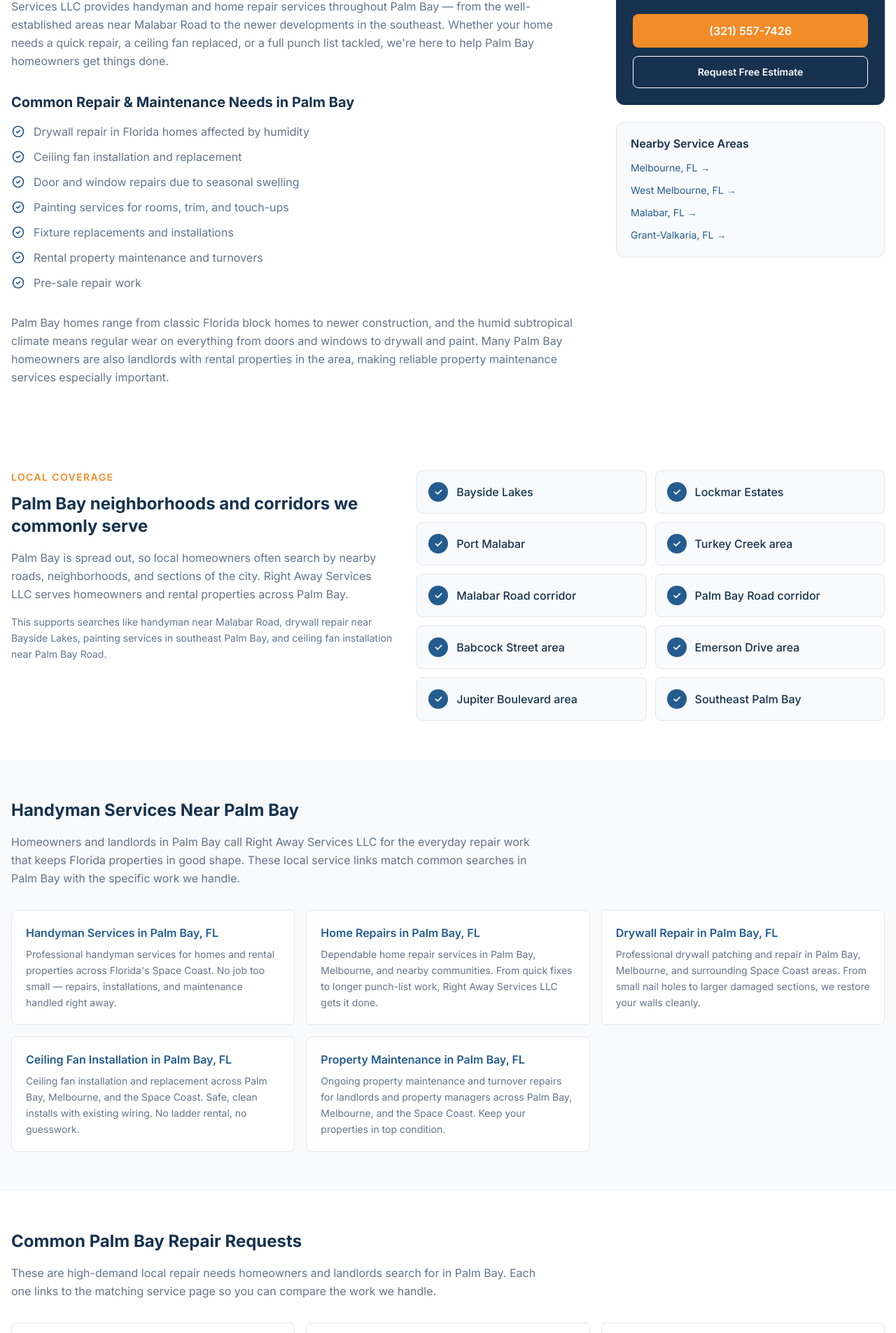
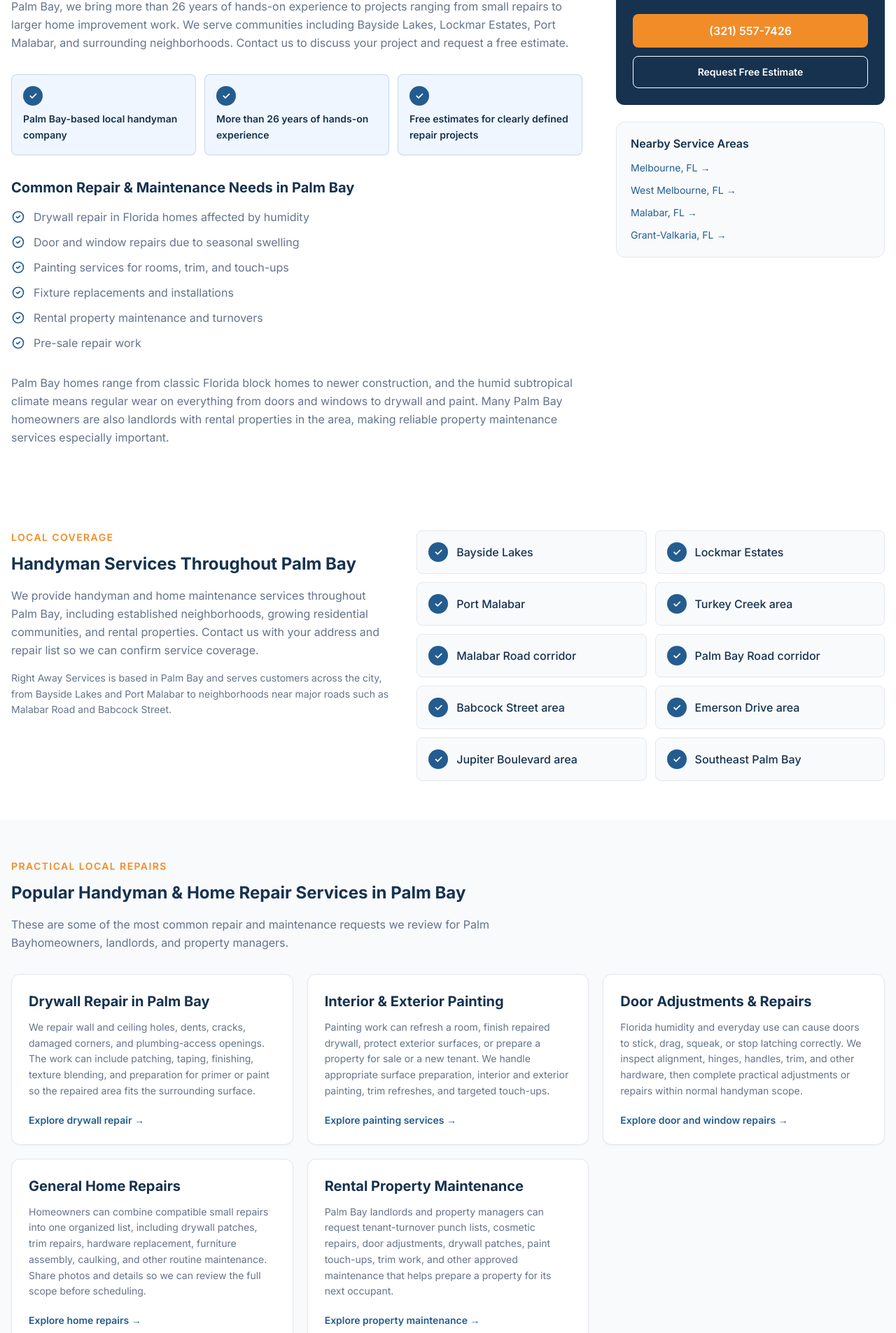
Before and after one commit to nomadghibi/rightawayservices, a Next.js app: page /service-areas/palm-bay-fl in a window 1280 px wide. Shown: the part 735-2640 px from the top of the page at 70% size. Built offline with nearby package versions, Linux system fonts and the light colour scheme.

Commit message:
Improve Palm Bay service area SEO

```diff
--- a/app/service-areas/[slug]/page.tsx
+++ b/app/service-areas/[slug]/page.tsx
@@ -476,7 +476,9 @@
           <div className="max-w-7xl mx-auto">
             <div className="rounded-xl border border-service-blue/20 bg-blue-50 p-6 md:flex md:items-center md:justify-between md:gap-8">
               <div className="max-w-3xl">
-                <p className="text-xs font-semibold uppercase tracking-widest text-accent mb-2">Melbourne homeowner guide</p>
+                <p className="text-xs font-semibold uppercase tracking-widest text-accent mb-2">
+                  {area.relatedResource.eyebrow ?? `${area.name} homeowner guide`}
+                </p>
                 <h2 className="text-xl font-bold text-navy mb-2">{area.relatedResource.title}</h2>
                 <p className="text-sm text-slate-gray leading-relaxed">{area.relatedResource.description}</p>
               </div>
--- a/content/localSeo.ts
+++ b/content/localSeo.ts
@@ -175,9 +175,9 @@
 export const localCoverageDetails = [
   {
     areaSlug: 'palm-bay-fl',
-    heading: 'Palm Bay neighborhoods and corridors we commonly serve',
+    heading: 'Handyman Services Throughout Palm Bay',
     intro:
-      'Palm Bay is spread out, so local homeowners often search by nearby roads, neighborhoods, and sections of the city. Right Away Services LLC serves homeowners and rental properties across Palm Bay.',
+      'We provide handyman and home maintenance services throughout Palm Bay, including established neighborhoods, growing residential communities, and rental properties. Contact us with your address and repair list so we can confirm service coverage.',
     locations: [
       'Bayside Lakes',
       'Lockmar Estates',
@@ -191,7 +191,7 @@
       'Southeast Palm Bay',
     ],
     searchSupport:
-      'This supports searches like handyman near Malabar Road, drywall repair near Bayside Lakes, painting services in southeast Palm Bay, and ceiling fan installation near Palm Bay Road.',
+      'Right Away Services is based in Palm Bay and serves customers across the city, from Bayside Lakes and Port Malabar to neighborhoods near major roads such as Malabar Road and Babcock Street.',
   },
   {
     areaSlug: 'melbourne-fl',
--- a/content/serviceAreas.ts
+++ b/content/serviceAreas.ts
@@ -33,6 +33,7 @@
     href: string
     title: string
     description: string
+    eyebrow?: string
   }
   faqs: AreaFAQ[]
   metaTitle: string
@@ -46,12 +47,11 @@
     state: 'FL',
     county: 'Brevard County',
     shortDescription:
-      'Reliable handyman and home repair services throughout Palm Bay, FL. Right Away Services LLC is your local Space Coast handyman.',
+      'Dependable drywall repairs, painting, door adjustments, and home maintenance in Palm Bay, FL. Contact Right Away Services for a free estimate.',
     localIntro:
-      'Palm Bay is one of Florida\'s largest cities by area, home to established neighborhoods, newer developments, and a growing population of homeowners who need dependable local help. Right Away Services LLC provides handyman and home repair services throughout Palm Bay — from the well-established areas near Malabar Road to the newer developments in the southeast. Whether your home needs a quick repair, a ceiling fan replaced, or a full punch list tackled, we\'re here to help Palm Bay homeowners get things done.',
+      'Right Away Services LLC helps Palm Bay homeowners, landlords, and property managers with dependable home repairs, drywall patching, interior painting, door adjustments, and property maintenance. Based in Palm Bay, we bring more than 26 years of hands-on experience to projects ranging from small repairs to larger home improvement work. We serve communities including Bayside Lakes, Lockmar Estates, Port Malabar, and surrounding neighborhoods. Contact us to discuss your project and request a free estimate.',
     typicalNeeds: [
       'Drywall repair in Florida homes affected by humidity',
-      'Ceiling fan installation and replacement',
       'Door and window repairs due to seasonal swelling',
       'Painting services for rooms, trim, and touch-ups',
       'Fixture replacements and installations',
@@ -64,36 +64,93 @@
       'handyman Palm Bay FL',
       'drywall repair Palm Bay FL',
       'painting services Palm Bay FL',
-      'ceiling fan installation Palm Bay FL',
     ],
     relatedServices: [
       'handyman-services',
       'home-repairs',
       'drywall-repair',
-      'ceiling-fan-installation',
+      'painting-services',
       'property-maintenance',
     ],
     nearbyAreas: ['melbourne-fl', 'malabar-fl', 'grant-valkaria-fl', 'west-melbourne-fl'],
+    trustSignals: [
+      'Palm Bay-based local handyman company',
+      'More than 26 years of hands-on experience',
+      'Free estimates for clearly defined repair projects',
+    ],
+    featuredServices: [
+      {
+        title: 'Drywall Repair in Palm Bay',
+        description:
+          'We repair wall and ceiling holes, dents, cracks, damaged corners, and plumbing-access openings. The work can include patching, taping, finishing, texture blending, and preparation for primer or paint so the repaired area fits the surrounding surface.',
+        links: [{ href: '/services/drywall-repair', label: 'Explore drywall repair' }],
+      },
+      {
+        title: 'Interior & Exterior Painting',
+        description:
+          'Painting work can refresh a room, finish repaired drywall, protect exterior surfaces, or prepare a property for sale or a new tenant. We handle appropriate surface preparation, interior and exterior painting, trim refreshes, and targeted touch-ups.',
+        links: [{ href: '/services/painting-services', label: 'Explore painting services' }],
+      },
+      {
+        title: 'Door Adjustments & Repairs',
+        description:
+          'Florida humidity and everyday use can cause doors to stick, drag, squeak, or stop latching correctly. We inspect alignment, hinges, handles, trim, and other hardware, then complete practical adjustments or repairs within normal handyman scope.',
+        links: [{ href: '/services/door-and-window-repairs', label: 'Explore door and window repairs' }],
+      },
+      {
+        title: 'General Home Repairs',
+        description:
+          'Homeowners can combine compatible small repairs into one organized list, including drywall patches, trim repairs, hardware replacement, furniture assembly, caulking, and other routine maintenance. Share photos and details so we can review the full scope before scheduling.',
+        links: [
+          { href: '/services/home-repairs', label: 'Explore home repairs' },
+          { href: '/services/handyman-services', label: 'Explore handyman services' },
+        ],
+      },
+      {
+        title: 'Rental Property Maintenance',
+        description:
+          'Palm Bay landlords and property managers can request tenant-turnover punch lists, cosmetic repairs, door adjustments, drywall patches, paint touch-ups, trim work, and other approved maintenance that helps prepare a property for its next occupant.',
+        links: [{ href: '/services/property-maintenance', label: 'Explore property maintenance' }],
+      },
+    ],
+    nearbyProjectSlugs: ['exodus-barbershop-stylist-room-build-out-palm-bay-fl'],
+    relatedResource: {
+      href: 'https://www.homeadvisor.com/rated.RightAwayServices.42561444.html',
+      eyebrow: 'Verified customer reviews',
+      title: 'See What Right Away Services Customers Say',
+      description:
+        'Read the company\'s verified HomeAdvisor reviews and learn why local customers choose Right Away Services for repair, maintenance, and improvement projects.',
+    },
     faqs: [
       {
-        question: 'Do you serve all parts of Palm Bay?',
+        question: 'What areas of Palm Bay do you serve?',
         answer:
-          'Yes — we serve Palm Bay broadly, including neighborhoods near Malabar Road, Palm Bay Road, Babcock Street, and surrounding areas. If you\'re unsure whether your address falls in our service area, give us a call and we\'ll confirm.',
+          'We serve Palm Bay broadly, including Bayside Lakes, Lockmar Estates, Port Malabar, and neighborhoods near Malabar Road, Palm Bay Road, and Babcock Street. Contact us with your address so we can confirm coverage.',
       },
       {
-        question: 'How do I request handyman service in Palm Bay?',
+        question: 'Do you handle multiple small repairs in one visit?',
         answer:
-          'Call us directly or use our online estimate request form. We respond promptly and can typically schedule service within a few business days.',
+          'Yes. Compatible jobs such as drywall patches, trim repairs, hardware replacement, door adjustments, and routine maintenance can often be grouped into one organized visit. Send the complete list and photos when requesting an estimate.',
       },
       {
-        question: 'Can you handle drywall repair and painting in Palm Bay?',
+        question: 'Can you repair drywall and paint afterward?',
         answer:
-          'Yes — we regularly handle drywall patching, texture repair, primer, and paint-ready touch-ups for Palm Bay homeowners and landlords.',
+          'Yes. Depending on the agreed scope, we can patch and finish damaged drywall, allow the repair materials to dry properly, prepare the surface, and complete primer or painting work for a consistent finish.',
+      },
+      {
+        question: 'Do you offer free estimates?',
+        answer:
+          'Yes. Share a description of the work, the Palm Bay property address, and clear photos when possible. We will review the request, ask any needed questions, and explain whether an in-person assessment is required.',
+      },
+      {
+        question: 'Can you help with rental property maintenance?',
+        answer:
+          'Yes. We help Palm Bay landlords and property managers with approved turnover and punch-list work such as drywall patches, paint touch-ups, door adjustments, trim repairs, hardware replacement, and other routine maintenance.',
       },
     ],
-    metaTitle: 'Handyman Palm Bay FL | Right Away Services LLC',
+    metaTitle: 'Handyman Palm Bay FL | Home Repairs',
     metaDescription:
-      'Need a handyman in Palm Bay, FL? Right Away Services LLC provides local home repairs, drywall repair, painting services, and ceiling fan installation in Palm Bay.',
+      'Need a reliable handyman in Palm Bay, FL? Right Away Services offers drywall repairs, painting, door adjustments and home maintenance. Free estimates.',
   },
   {
     slug: 'melbourne-fl',
```
